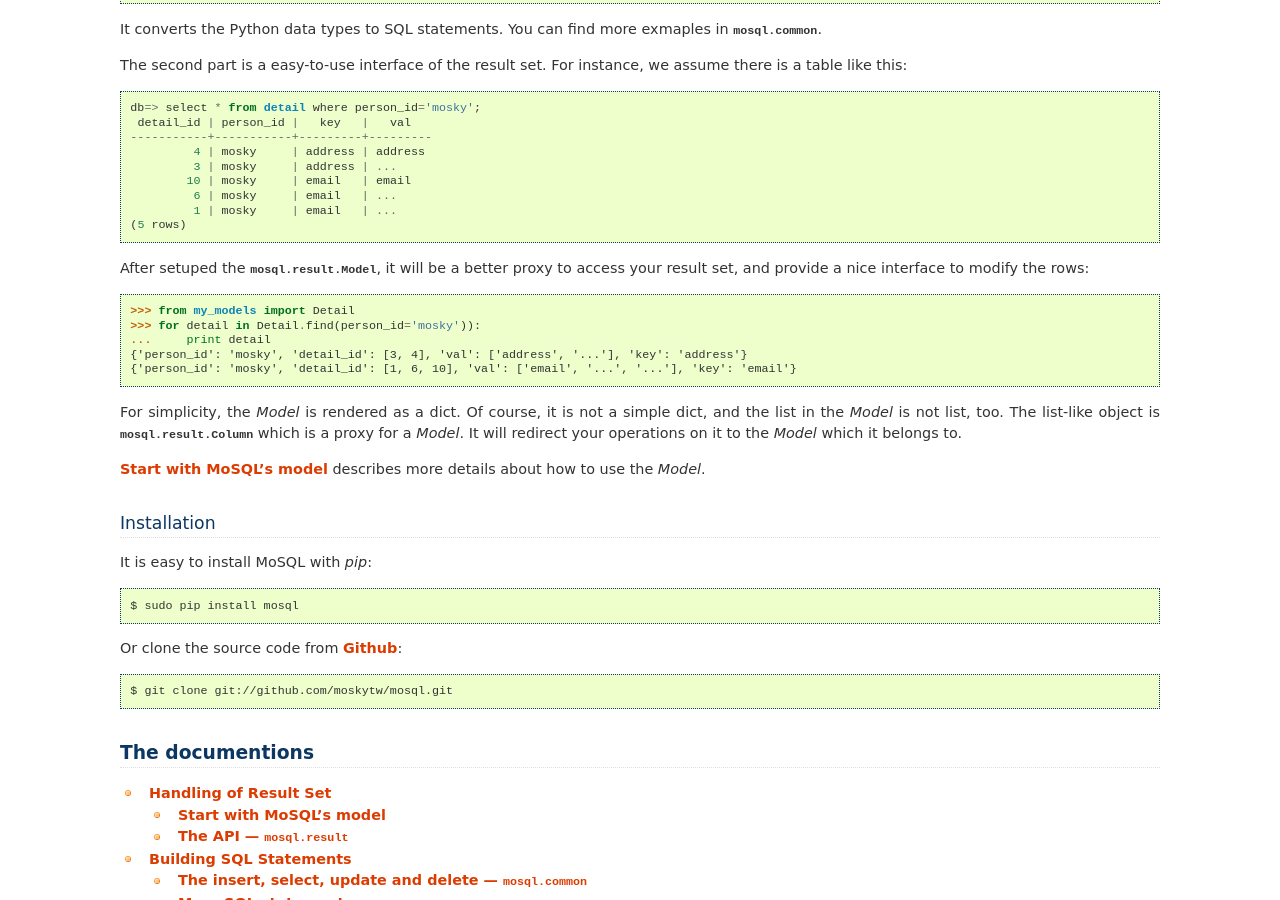
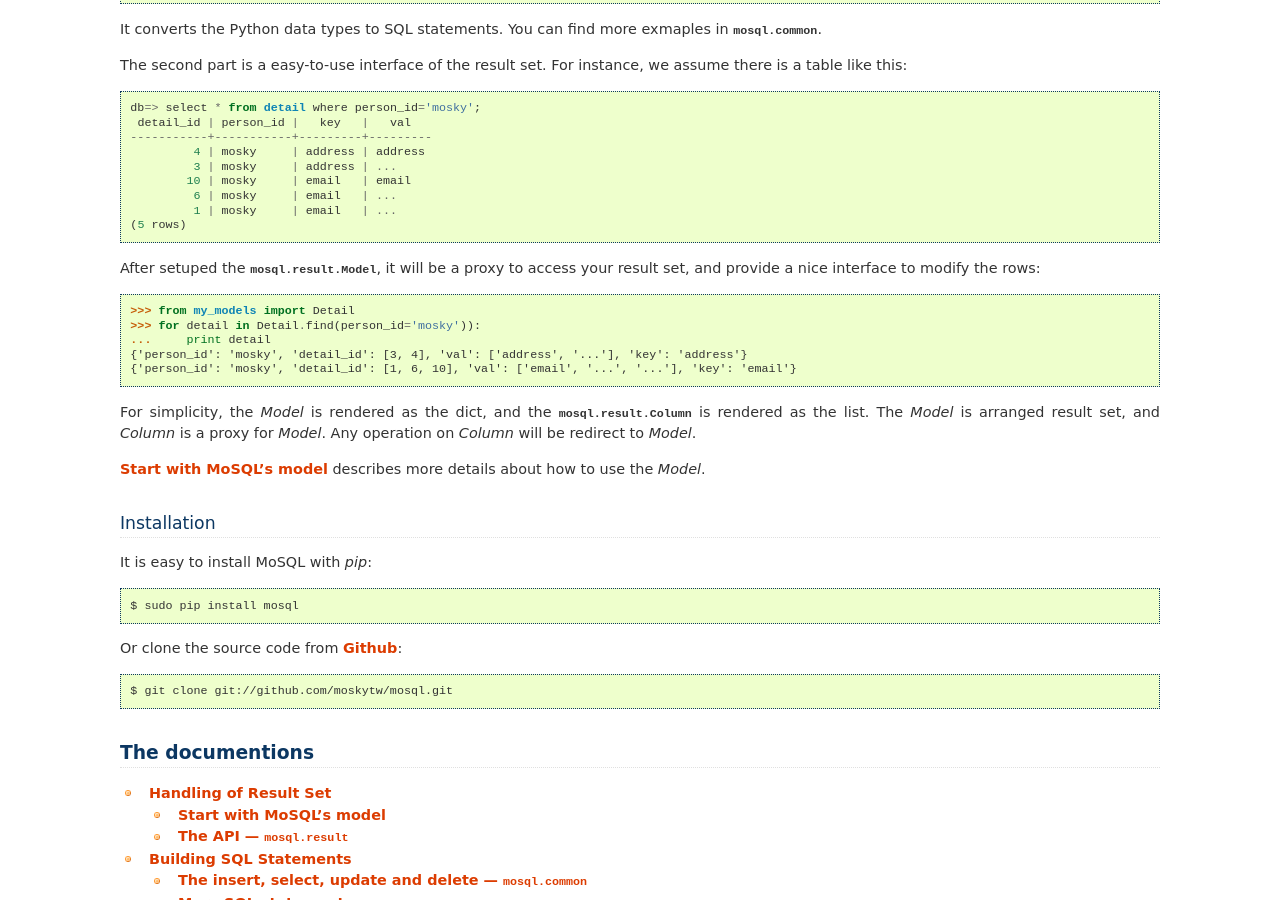
Before and after one commit to moskytw/mosql, a Sphinx documentation site: the page built from docs/index.rst, in a window 1280 px wide and 900 px high, scrolled down 347 px. Built offline with Sphinx 7.4.7, drawn with Linux system fonts in a browser that asks for light colours.

Commit message:
rewording

```diff
--- a/docs/index.rst
+++ b/docs/index.rst
@@ -34,7 +34,7 @@
              1 | mosky     | email   | ...
     (5 rows)
 
-After setuped the :py:class:`mosql.result.Model`, it will be a better proxy to access your result set, and provide a nice interface to modify the rows:
+After setuped the :py:class:`mosql.result.Model`, it will be a proxy to access your result set, and provide a nice interface to modify the rows:
 
 ::
 
@@ -44,7 +44,7 @@
     {'person_id': 'mosky', 'detail_id': [3, 4], 'val': ['address', '...'], 'key': 'address'}
     {'person_id': 'mosky', 'detail_id': [1, 6, 10], 'val': ['email', '...', '...'], 'key': 'email'}
 
-For simplicity, the `Model` is rendered as a dict. Of course, it is not a simple dict, and the list in the `Model` is not list, too. The list-like object is :py:class:`mosql.result.Column` which is a proxy for a `Model`. It will redirect your operations on it to the `Model` which it belongs to.
+For simplicity, the `Model` is rendered as the dict, and the :py:class:`mosql.result.Column` is rendered as the list. The `Model` is arranged result set, and `Column` is a proxy for `Model`. Any operation on `Column` will be redirect to `Model`.
 
 :ref:`tutorial-of-model` describes more details about how to use the `Model`.
 
```
